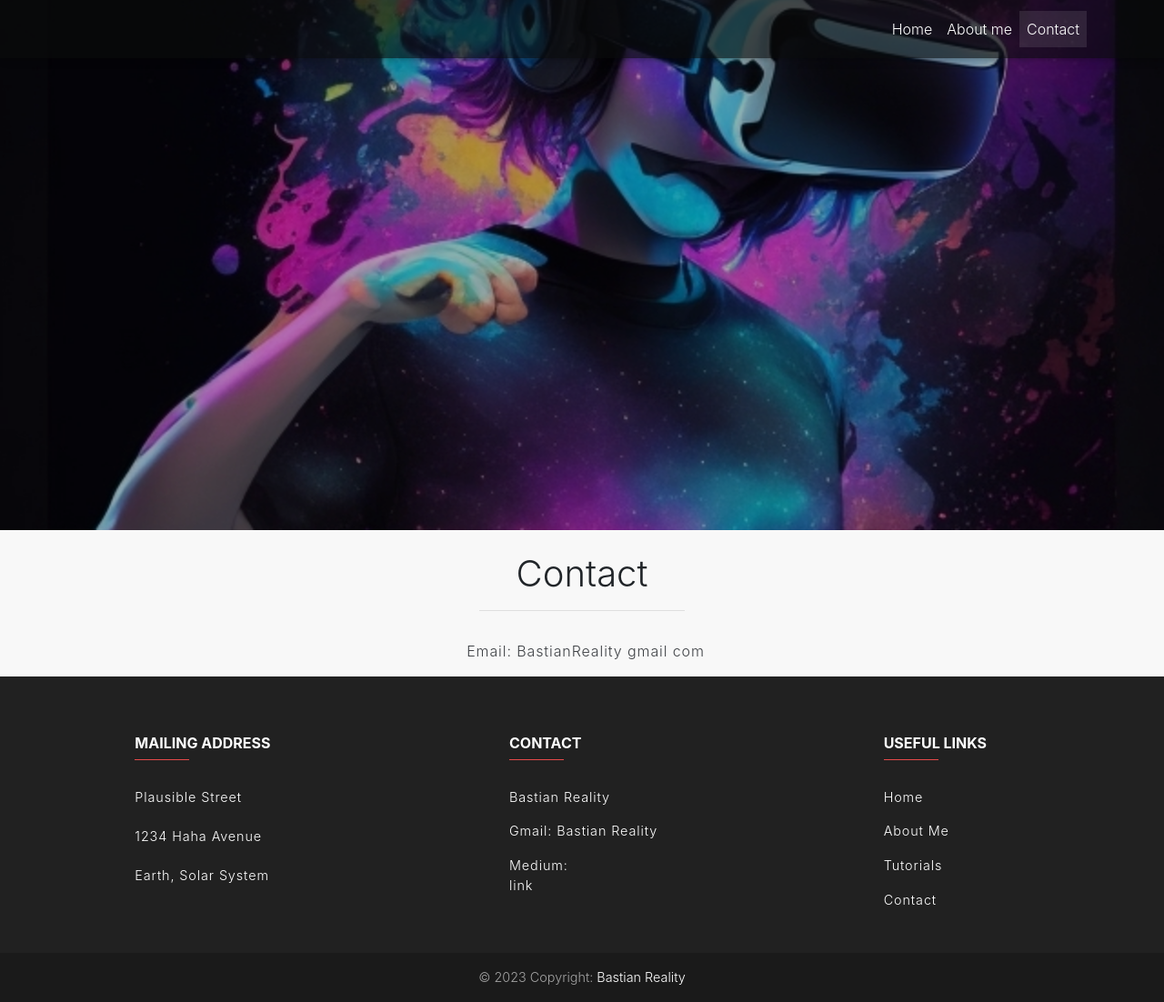
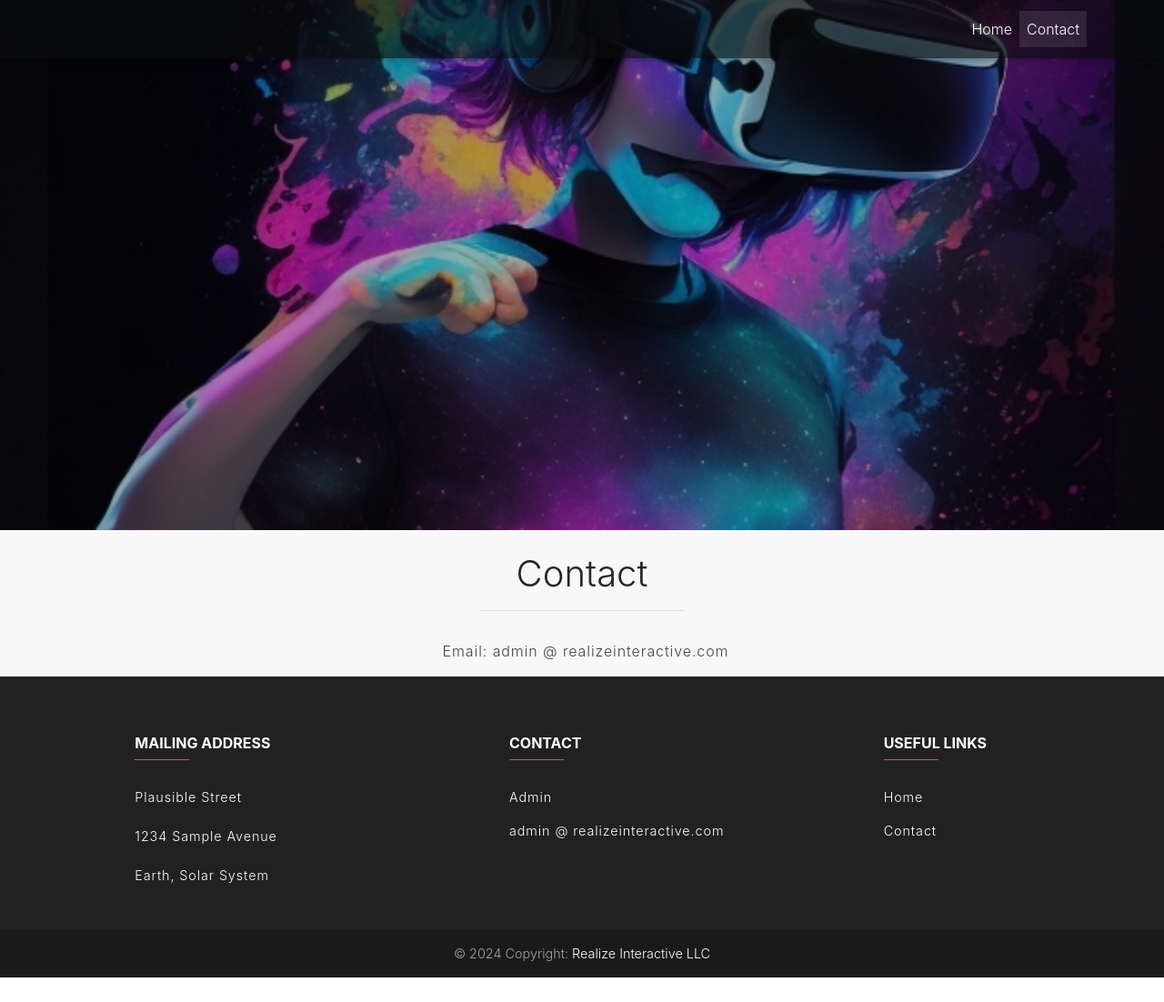
Before and after one commit to BastianReality/BastianReality.github.io, a Jekyll site: the page built from contact.html, in a window 1280 px wide and 1102 px high. Shown: the whole window at 91% size. Built offline with Jekyll 4.4.1, drawn with Linux system fonts in a browser that asks for light colours.

Commit message:
update website

```diff
--- a/CNAME
+++ b/CNAME
@@ -1 +1 @@
-bastianreality.com
+realizeinteractive.com
--- a/_includes/footer.html
+++ b/_includes/footer.html
@@ -13,7 +13,7 @@
           <h6 class="text-uppercase font-weight-bold">Mailing Address</h6>
           <hr class="red accent-2 mb-4 mt-0 d-inline-block mx-auto" style="width: 60px;">
           <p class="text-white">Plausible Street<br><br>
-			 1234 Haha Avenue <br><br>
+			 1234 Sample Avenue <br><br>
 			 Earth, Solar System<br>
 			 </p>
 
@@ -28,15 +28,15 @@
           <hr class="red accent-2 mb-4 mt-0 d-inline-block mx-auto" style="width: 60px;">
 
           <p class="text-white">
-	        Bastian Reality
+	        Admin
           </p>
           <p class="text-white">
-            Gmail: Bastian Reality
+            admin @ realizeinteractive.com
           </p>
-          <p class="text-white">
+          <!-- <p class="text-white">
             Medium: <br>
             <a href="https://medium.com/@bastianreality" target="_blank"> link </a>
-          </p>
+          </p> -->
 
 
         </div>
@@ -51,12 +51,12 @@
           <p>
             <a href="/index">Home</a>
           </p>
-          <p>
-            <a href="/about">About Me</a>
+          <!-- <p>
+            <a href="/about">About</a>
           </p>
           <p>
             <a href="/tutorials">Tutorials</a>
-          </p>
+          </p> -->
           <p>
             <a href="/contact">Contact</a>
           </p>
@@ -75,8 +75,8 @@
     <!-- Footer Links -->
 
     <!-- Copyright -->
-    <div class="footer-copyright text-center mt-2 py-3">© 2023 Copyright:
-      <a href="/index">Bastian Reality</a>
+    <div class="footer-copyright text-center mt-2 py-3">© 2024 Copyright:
+      <a href="/index">Realize Interactive LLC</a>
 
     </div>
     <!-- Copyright -->
--- a/_includes/navBar.html
+++ b/_includes/navBar.html
@@ -17,9 +17,9 @@
           <li class="nav-item {% if page.name == "index.html" %} active {% endif %}">
               <a class="nav-link" href="/index">Home</a>
           </li>
-          <li class="nav-item {% if page.name == "about.html" %} active {% endif %}">
-              <a class="nav-link" href="/about">About me</a>
-          </li>
+          <!-- <li class="nav-item {% if page.name == "about.html" %} active {% endif %}">
+              <a class="nav-link" href="/about">About</a>
+          </li> -->
           <!-- <li class="nav-item dropdown {% if page.name != "index.html" and page.name != "about.html" and page.name != "contact.html"%} active {% endif %}">
               <a class="nav-link" href="/tutorials" role="button" aria-haspopup="true" aria-expanded="false">
                   Tutorials
--- a/contact.html
+++ b/contact.html
@@ -19,7 +19,7 @@ carousel:
           </div>
 
           <div class="col ml-2  mt-3 scroUp text-center">
-            <p>Email: BastianReality gmail com</p>
+            <p>Email: admin @ realizeinteractive.com</p>
           </div>
           <!--Grid column-->
 
```
Also changed, not shown: index.html (+75 -1 lines), indexReal.html (deleted, +0 -76 lines).
